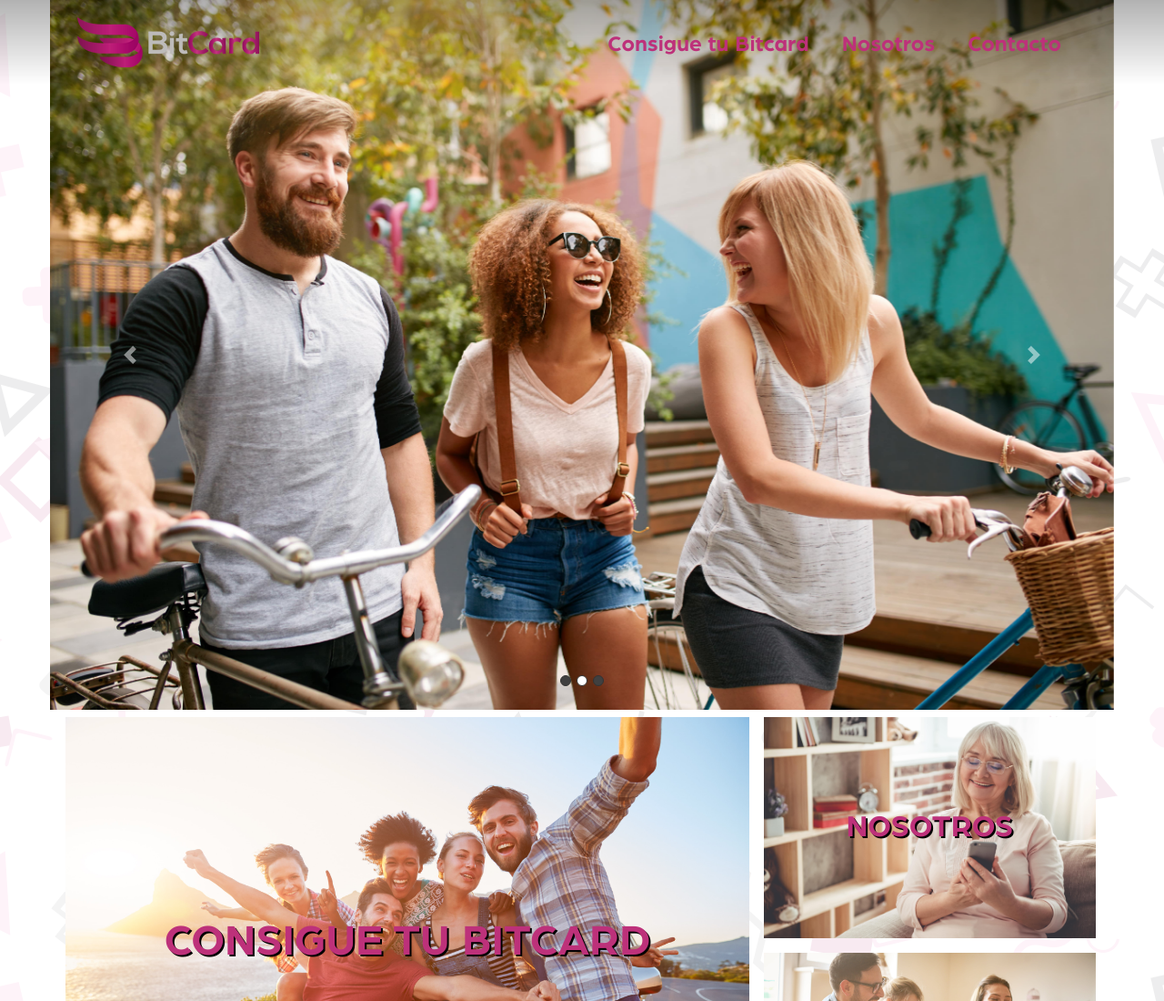
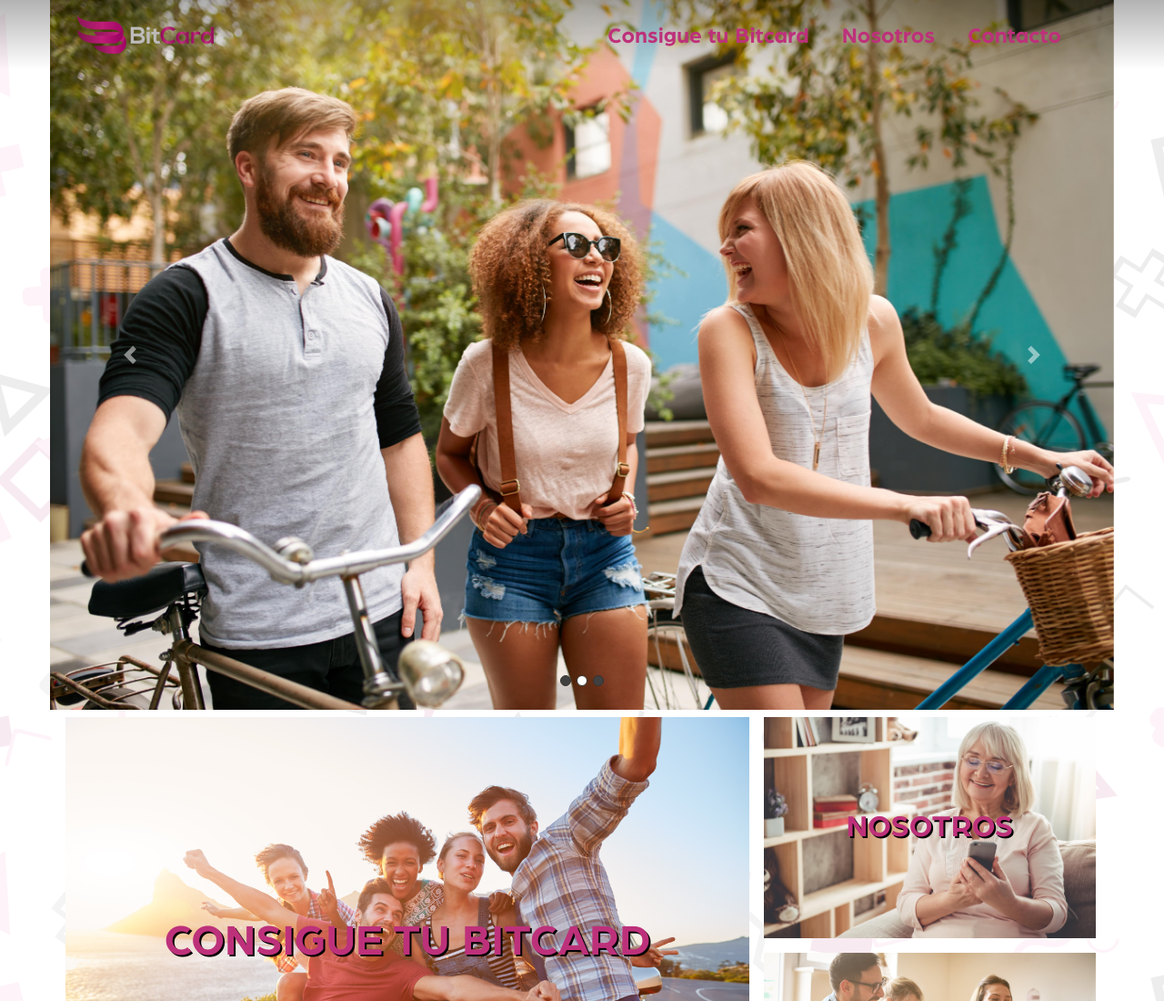
Before and after one commit to axelbarragan/bitcard, a plain HTML site: page index.html in a window 1280 px wide. Shown: the top 1100 px of the page at 91% size. Drawn offline with nearby package versions, Linux system fonts and the light colour scheme; some packages are replaced by stand-ins of ours; a script that the page names is missing.

Commit message:
Cambio
cambio

```diff
--- a/index.html
+++ b/index.html
@@ -14,7 +14,7 @@
     <nav class="navbar fixed-top navbar-expand-lg navbar-light">
       <div class="container">
         <a class="page-scroll navbar-brand" href="#top">
-          <img class="" src="assets/img/logoforweb2.png">
+          <img class="" src="assets/img/logoforweb.png">
         </a>
         <button class="navbar-toggler custom-toggler" type="button" data-toggle="collapse" data-target="#navbarsExample07" aria-controls="navbarsExample07" aria-expanded="false" aria-label="Toggle navigation">
           <span class="navbar-toggler-icon"></span>
```
